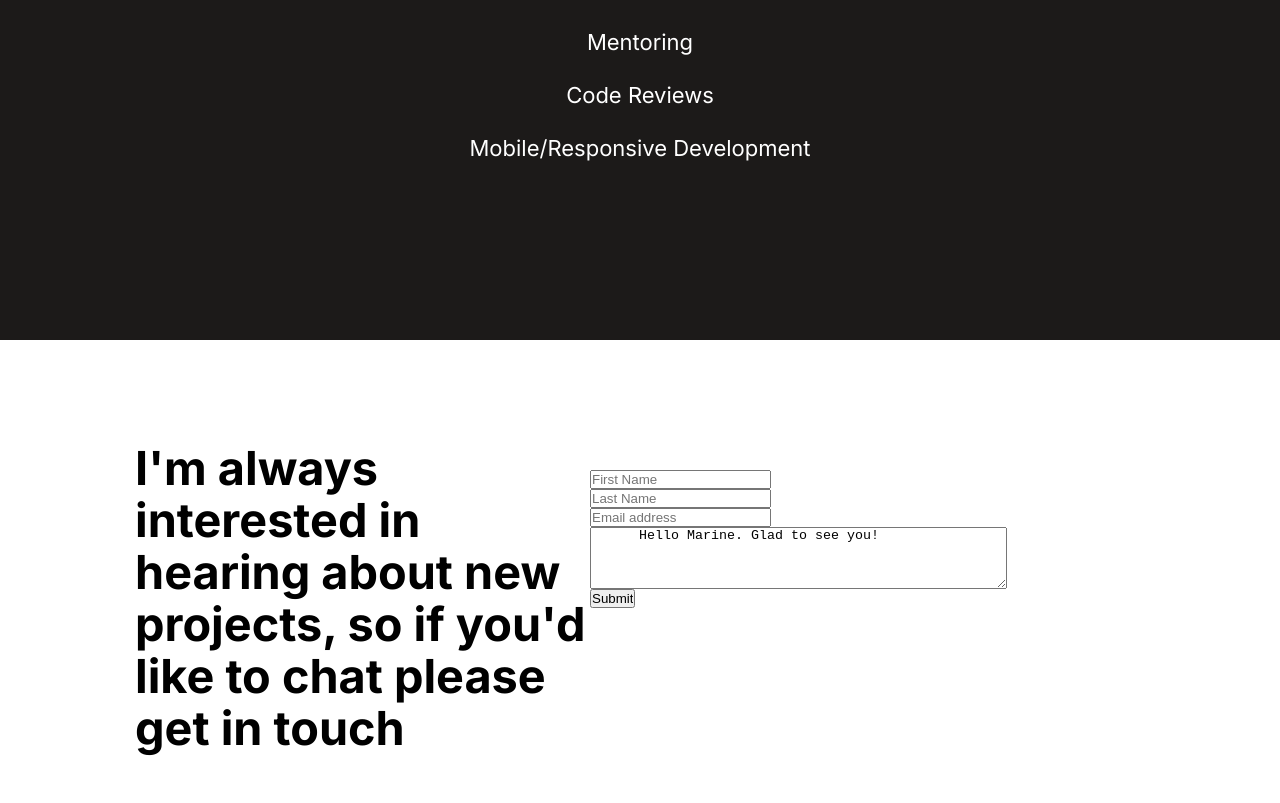
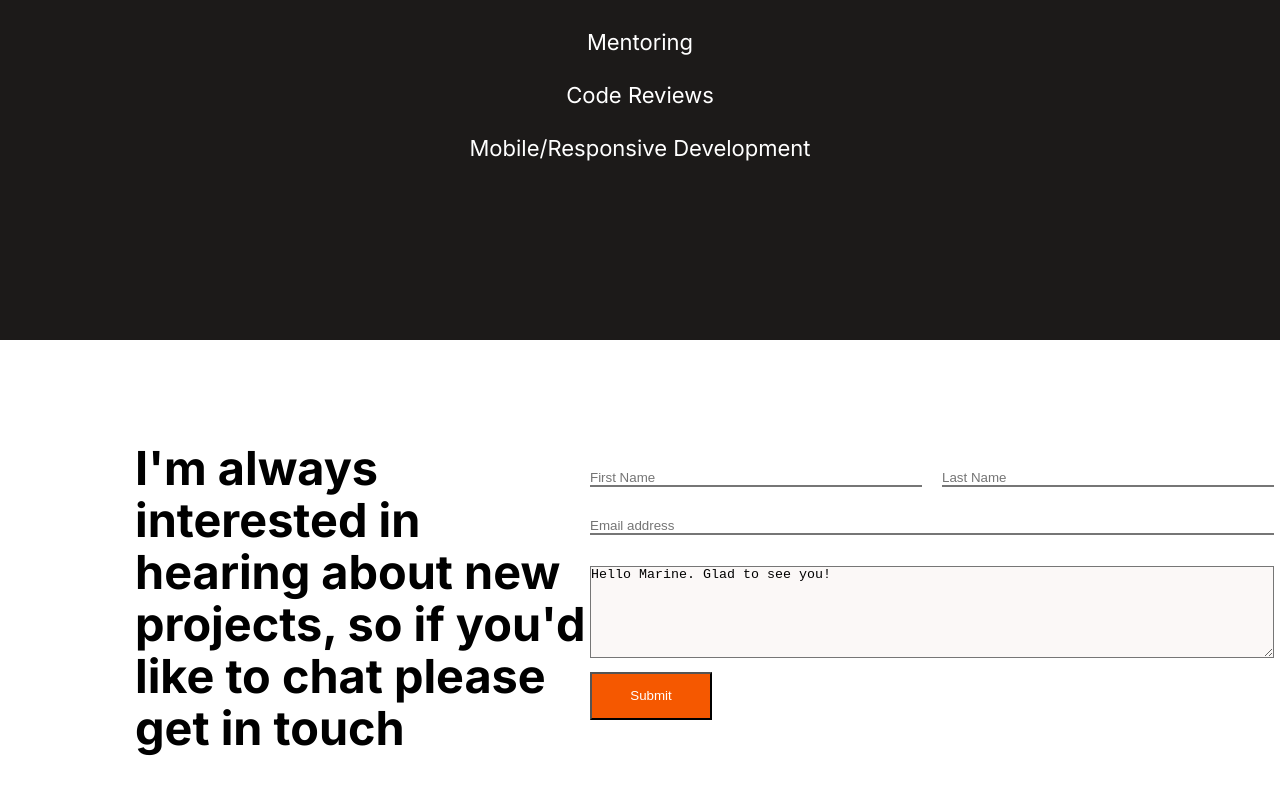
Before and after one commit to tahiry-dev/TSE-portfolio-trials, a plain HTML site: page index.html in a window 1280 px wide. Shown: the part 6367-7170 px from the top of the page. Drawn offline with Linux system fonts and the light colour scheme.

Commit message:
style input elements

```diff
--- a/css/main.css
+++ b/css/main.css
@@ -337,20 +337,6 @@ footer {
   left: 135px;
 }
 
-form {
-  display: flex;
-  flex-direction: column;
-  align-items: flex-start;
-  padding: 0px;
-
-  position: static;
-  width: 684px;
-  height: 330px;
-  left: 479px;
-  top: 130px;
-
-}
-
 aside {
   position: static;
   width: 455px;
@@ -364,7 +350,73 @@ aside {
   font-size: 40px;
   line-height: 52px;
 
-  /* or 130% */
   display: flex;
   align-items: center;
 }
+
+.form-field {
+  display: flex;
+  flex-direction: column;
+  align-items: flex-start;
+  padding: 0px;
+
+  position: static;
+  width: 684px;
+  height: 330px;
+  left: 479px;
+  top: 130px;
+}
+
+.name, .email, .message, .submit-button {
+  display: flex;
+  flex-direction: row;
+  align-items: flex-start;
+  padding: 0px;
+
+  position: static;
+  width: 684px;
+  height: 48px;
+  left: 0px;
+  top: 0px;
+}
+
+textarea {
+  background: #FBF8F7;
+  margin-bottom: 10px;
+}
+
+.firstName {
+  margin-right: 20px;
+}
+
+input[type="text"], input[type="email"], textarea {
+ width: 100%
+}
+
+input[type="text"], input[type="email"] {
+  border-top: none;
+  border-left: none;
+  border-right: none;
+}
+
+input[type="text"]:focus, input[type="email"]:focus {
+ outline: none;
+}
+
+input[type="submit"] {
+  display: flex;
+  flex-direction: row;
+  align-items: center;
+  padding: 12px;
+
+  position: static;
+  width: 122px;
+  height: 48px;
+  left: 0px;
+  top: calc(50% - 48px/2 + 141px);
+
+  background: #F55800;
+
+
+  color: #FFFFFF;
+}
--- a/index.html
+++ b/index.html
@@ -222,15 +222,24 @@
         so if you'd like to chat please get in touch
       </h3>
     </aside>
+    <div class="form-field">
       <form action="">
-      <input type="text" id="firstName" name="firstName" placeholder="First Name" maxlength="30" required>
+        <div class="name">
+          <input class="firstName" type="text" id="firstName" name="firstName" placeholder="First Name" maxlength="30"
+            required>
           <input type="text" id="lastName" name="lastName" placeholder="Last Name" maxlength="30" required>
+        </div>
+        <div class="email">
           <input type="email" id="email" name="email" placeholder="Email address" required>
-      <textarea id="message" name="message" rows="4" cols="50" maxlength="500" required>
+        </div>
+        <textarea id="message" name="message" rows="6" cols="50" maxlength="500" required>
 Hello Marine. Glad to see you!
         </textarea>
+        <div class="submit-button">
           <input type="submit" value="Submit">
+        </div>
       </form>
+    </div>
   </footer>
 
   <script src="https://kit.fontawesome.com/e966a3bd22.js" crossorigin="anonymous"></script>
```
Lines whose indentation alone changed are shown as unchanged.
